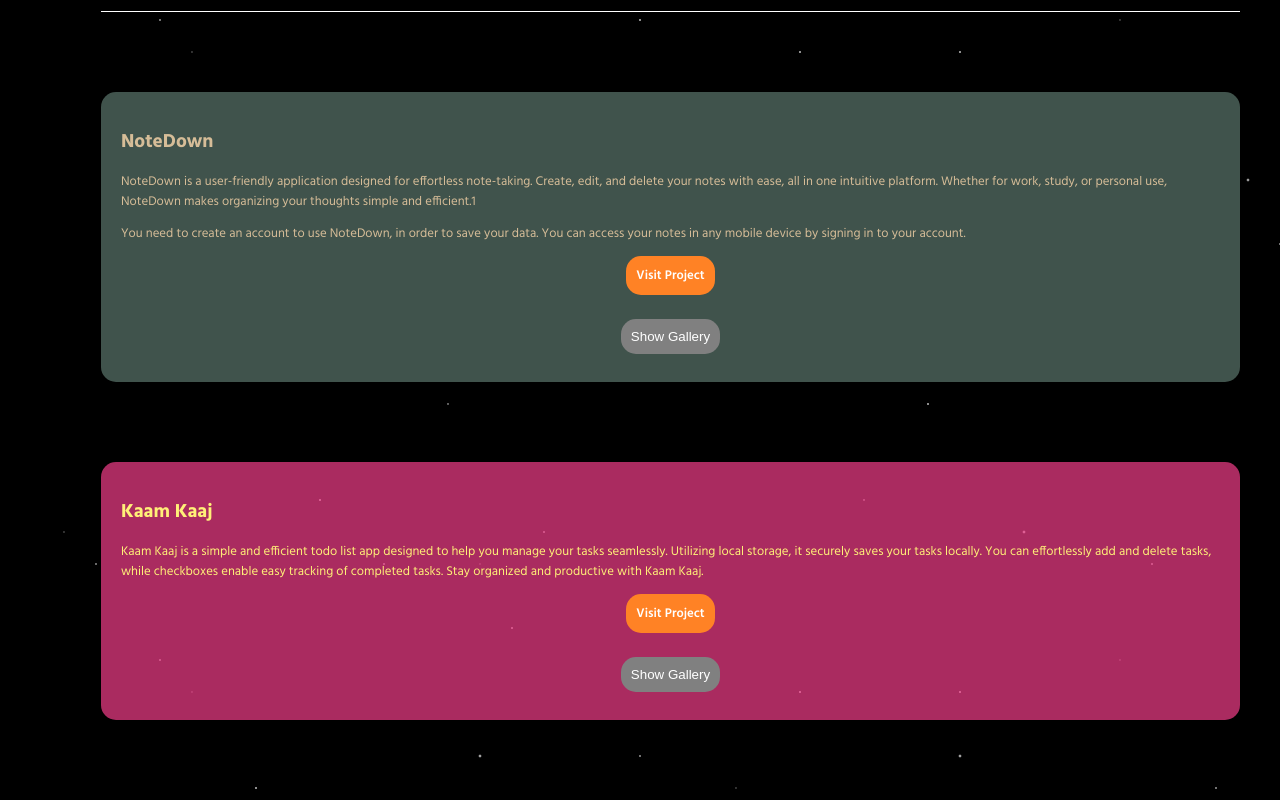
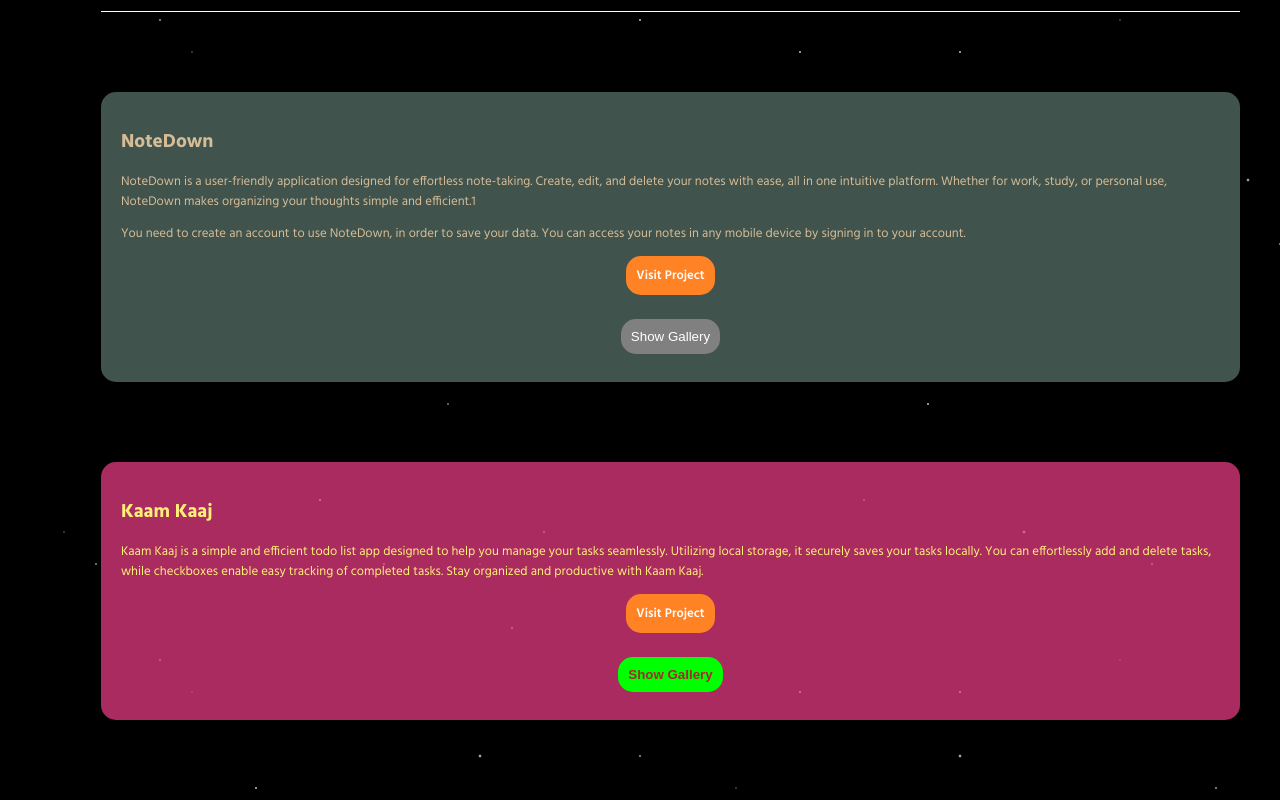
Before and after one commit to bhuwan1301/bhuwanchandrapandey, a React (Vite) app: page / in a window 1280 px wide. Shown: the part 1484-2284 px from the top of the page. Built offline with nearby package versions, Linux system fonts and the light colour scheme; a web font is replaced by a local one.

Commit message:
added styling in buttons

```diff
--- a/src/App.jsx
+++ b/src/App.jsx
@@ -3,15 +3,20 @@ import Welcomesection from './Welcomesection/Welcomesection'
 import Aboutme from './Aboutme/Aboutme'
 import Project1 from './Projects/Project1/Project1'
 import Project2 from './Projects/Project2/Project2'
-import { motion, useScroll } from "framer-motion"
+import { motion, useScroll, useSpring } from "framer-motion"
 
 
 function App() {
   const { scrollYProgress } = useScroll();
+  const scaleX = useSpring(scrollYProgress, {
+    stiffness: 100,
+    damping: 20,
+    restDelta: 0.001
+  });
 
   return (
     <>
-      <motion.div className="scrollindicator" style={{ scaleX: scrollYProgress }}></motion.div>
+      <motion.div className="scrollindicator" style={{ scaleX }}></motion.div>
       <div className='maincontainer'>
         <motion.div
           className="nav"
--- a/src/Projects/Project1/Project1.jsx
+++ b/src/Projects/Project1/Project1.jsx
@@ -30,13 +30,18 @@ export default function Project1() {
                 <p>You need to create an account to use NoteDown, in order to save your data. You can access your notes in any mobile device by signing in to your account.</p>
 
                 <div className="visitptojectbutton">
-                    <a href="https://github.com/bhuwan1301/NoteDown/releases" target='_blank'>Visit Project</a>
+                    <motion.a whileHover={{ scale: 1.1 }} whileTap={{ scale: 0.9 }} href="https://github.com/bhuwan1301/NoteDown/releases" target='_blank'>Visit Project</motion.a>
                 </div>
 
                 <div className="showgallery">
-                    <button onClick={handleShowgallery}>
+                    <motion.button
+                        id='showgallerybutton1'
+                        onClick={handleShowgallery}
+                        whileHover={{ scale: 1.1 }}
+                        whileTap={{ scale: 0.9 }}
+                    >
                         Show Gallery
-                    </button>
+                    </motion.button>
                 </div>
 
                 <div
--- a/src/Projects/Project1/project1.css
+++ b/src/Projects/Project1/project1.css
@@ -11,7 +11,7 @@
     background-color: #854413;
 }
 
-.showgallery button{
+#showgallerybutton1{
     display: flex;
     justify-content: center;
     align-items: center;
@@ -21,8 +21,9 @@
     background-color: grey;
     margin-bottom: 1vh;
     color: white;
+    cursor: pointer;
 }
 
-.showgallery button:active{
-    background-color: rgb(83, 83, 83);
+#showgallerybutton1:active{
+    background-color: rgb(101, 101, 101);
 }
--- a/src/Projects/Project2/Project2.jsx
+++ b/src/Projects/Project2/Project2.jsx
@@ -28,13 +28,18 @@ export default function Project1() {
                 <p>Kaam Kaaj is a simple and efficient todo list app designed to help you manage your tasks seamlessly. Utilizing local storage, it securely saves your tasks locally. You can effortlessly add and delete tasks, while checkboxes enable easy tracking of completed tasks. Stay organized and productive with Kaam Kaaj.</p>
 
                 <div className="visitptojectbutton">
-                    <a href="https://github.com/bhuwan1301/KaamKaaj/releases" target='_blank'>Visit Project</a>
+                    <motion.a whileHover={{ scale: 1.1 }} whileTap={{ scale: 0.9 }} href="https://github.com/bhuwan1301/KaamKaaj/releases" target='_blank'>Visit Project</motion.a>
                 </div>
 
                 <div className="showgallery">
-                    <button onClick={handleShowgallery}>
+                    <motion.button
+                        id='showgallerybutton2'
+                        onClick={handleShowgallery}
+                        whileHover={{ scale: 1.1 }}
+                        whileTap={{ scale: 0.9 }}
+                    >
                         Show Gallery
-                    </button>
+                    </motion.button>
                 </div>
 
                 <div
--- a/src/Projects/Project2/project2.css
+++ b/src/Projects/Project2/project2.css
@@ -11,18 +11,20 @@
     background-color: #854413;
 }
 
-.showgallery button{
+#showgallerybutton2{
     display: flex;
     justify-content: center;
     align-items: center;
     padding: 10px;
     border-radius: 15px;
     border: none;
-    background-color: grey;
+    background-color: lime;
     margin-bottom: 1vh;
-    color: white;
+    color: brown;
+    font-weight: 700;
+    cursor: pointer;
 }
 
-.showgallery button:active{
-    background-color: rgb(83, 83, 83);
+#showgallerybutton2:active{
+    background-color: rgb(0, 148, 0);
 }
```
